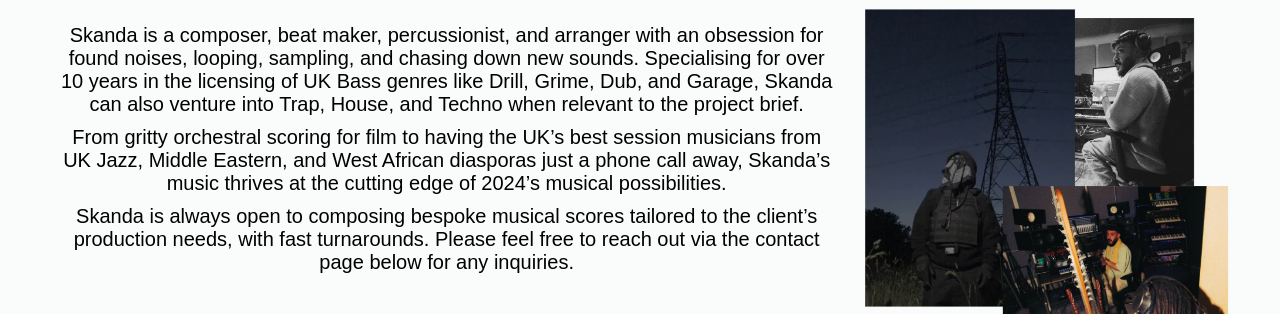
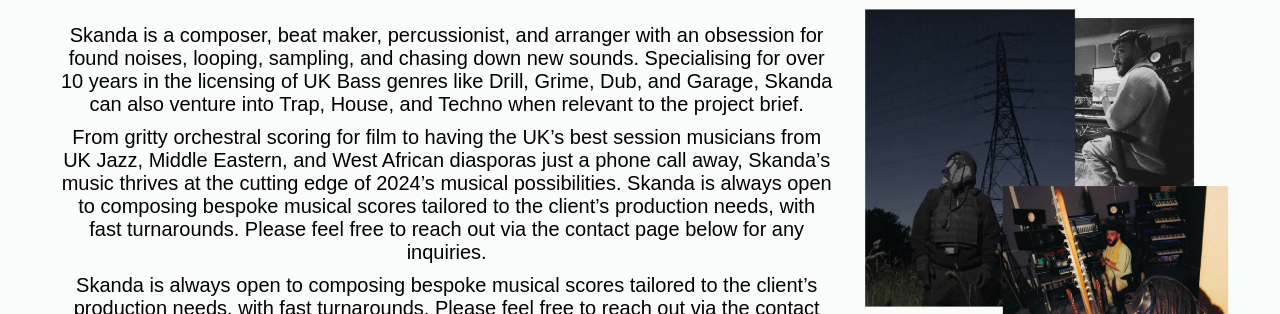
Before and after one commit to skandasabbagh/skanda, a React (Create React App) app: page / in a window 1280 px wide. Shown: the part 1480-1794 px from the top of the page. Built offline with nearby package versions, Linux system fonts and the light colour scheme.

Commit message:
added requested copy changes from 11th of october email

```diff
--- a/src/pages/aboutPage.js
+++ b/src/pages/aboutPage.js
@@ -38,11 +38,6 @@ const AboutPage = () => {
               in high-energy Uk drill music and has accumulated hundreds of
               thousands of views.
             </div>
-            {/* <div class="touring-paragraph-3">
-              IN 2020, SKANDA LAUNCHED A TYPE BEAT LICENSING YOUTUBE AND ONLINE
-              BEAT STORE (IC6), SPECIALIZING IN HIGH ENERGY UK DRILL MUSIC AND
-              HAS ACCUMULATED HUNDREDS OF THOUSANDS OF VIEWS.
-            </div> */}
             <div class="touring-paragraph-4">
               <img
                 src={ic6}
@@ -96,7 +91,7 @@ const AboutPage = () => {
               Marrakesh/Ali Iazane (Marrakesh, Morocco)
             </div>
             <div className="background-paragraph-2">
-              t's not always about the money—Skanda also supports Arts Council
+              It's not always about the money—Skanda also supports Arts Council
               England, specialising in the development and capacity building of
               Black and Brown-led music organisations and artists. His work also
               addresses the at-risk grassroots ecology of UK music, supporting
--- a/src/pages/indexPage.js
+++ b/src/pages/indexPage.js
@@ -217,7 +217,10 @@ const IndexPage = () => {
                 From gritty orchestral scoring for film to having the UK’s best
                 session musicians from UK Jazz, Middle Eastern, and West African
                 diasporas just a phone call away, Skanda’s music thrives at the
-                cutting edge of 2024’s musical possibilities.
+                cutting edge of 2024’s musical possibilities. Skanda is always
+                open to composing bespoke musical scores tailored to the
+                client’s production needs, with fast turnarounds. Please feel
+                free to reach out via the contact page below for any inquiries.
               </p>
               <p class="working-with-us-paragraph 3">
                 Skanda is always open to composing bespoke musical scores
--- a/src/pages/projectsPage.js
+++ b/src/pages/projectsPage.js
@@ -75,7 +75,7 @@ const ProjectsPage = () => {
               <p>
                 Bafta Nominated Short Film depicting a lonely elderly pensioner
                 that turns to trolling social media for social interaction. Dark
-                humour with noteworthy intense and uneasy soundtracking to
+                humour with noteworthy intense anduneasy soundtracking to
                 reflect social isolation and OAP adrenaline.
               </p>
             </div>
```
